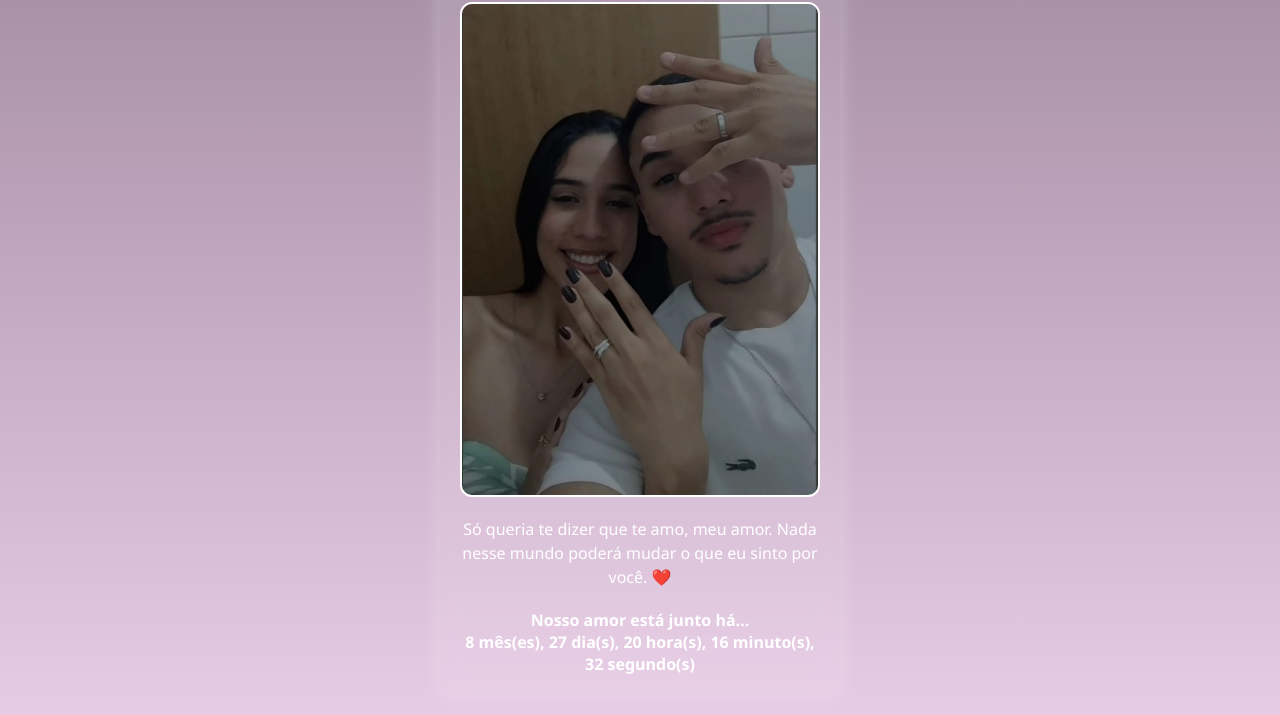
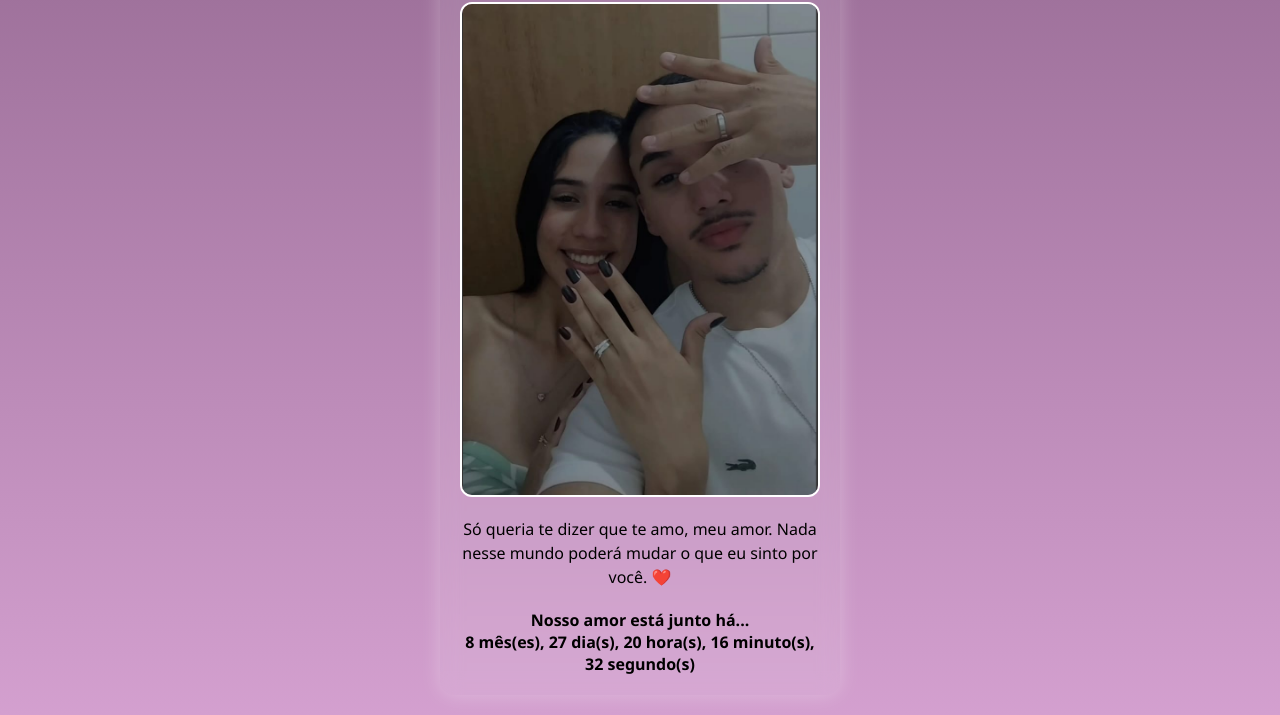
Before and after one commit to joaozin12345/meuamor, a plain HTML site: page index.html in a window 1280 px wide. Shown: the part 131-846 px from the top of the page. Drawn offline with Linux system fonts and the light colour scheme.

Commit message:
style.css

```diff
--- a/style.css
+++ b/style.css
@@ -5,9 +5,9 @@
 }
 
 body {
-  background: linear-gradient(to bottom, #9e879d, #a73e9e44);
+  background: linear-gradient(to bottom, #966a93, #a73e9e7e);
   font-family: 'Segoe UI', sans-serif;
-  color: #fff;
+  color: #000000;
   display: flex;
   justify-content: center;
   align-items: center;
@@ -29,7 +29,7 @@ body {
 h1 {
   font-size: 1.8rem;
   margin-bottom: 15px;
-  color: #fff;
+  color: #ffffff;
 }
 
 .foto {
```
